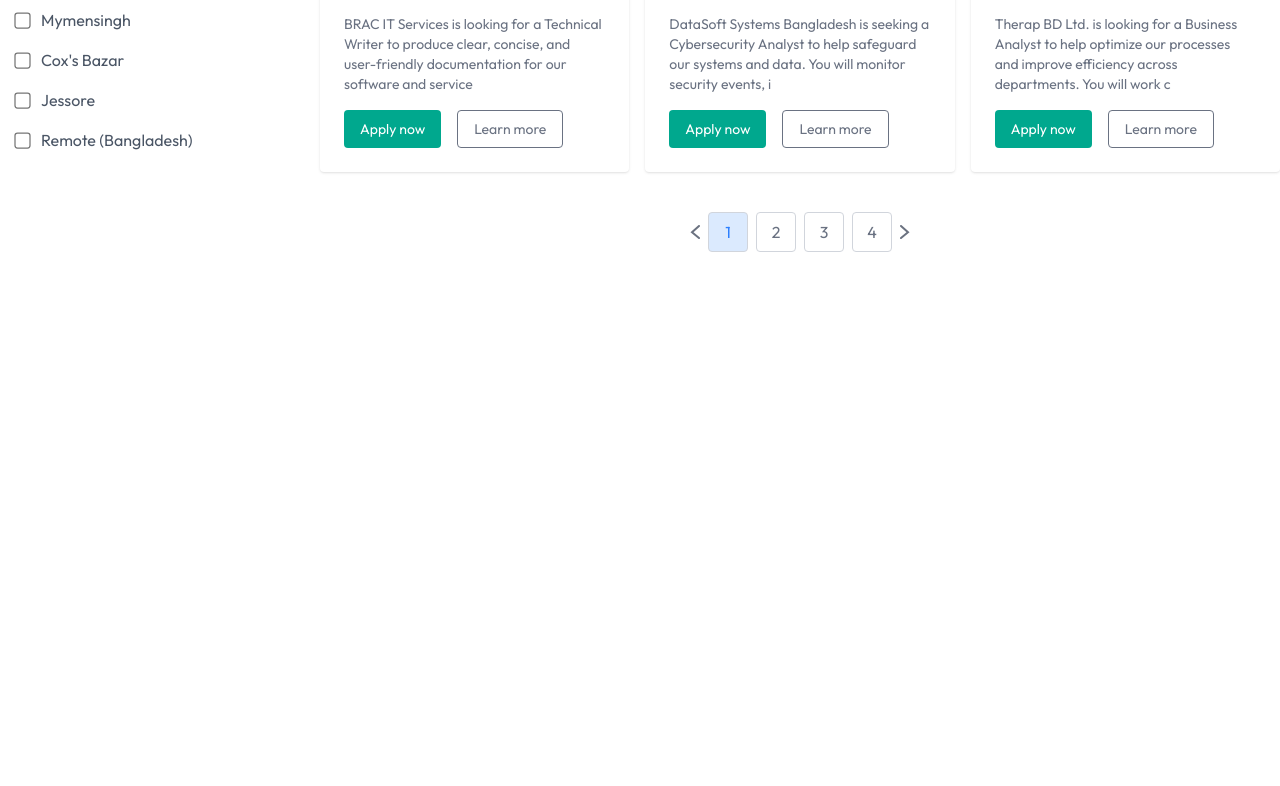
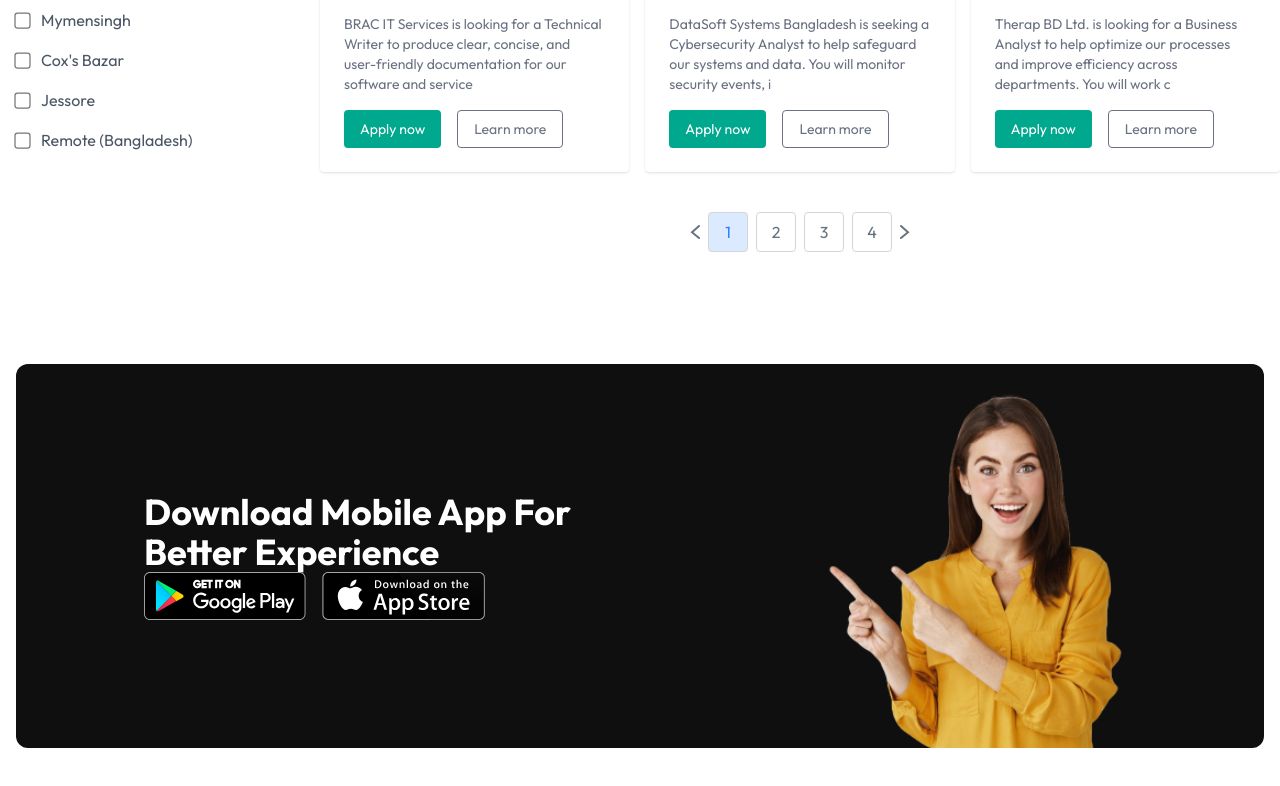
Before and after one commit to Shanjida-Islam138/ChakriLagbe-portal, a React (Vite) app: page / in a window 1280 px wide. Shown: the part 1774-2560 px from the top of the page. Before the commit the page ends 2058 px from the top, so only its background shows below. Built offline with nearby package versions, Linux system fonts and the light colour scheme; no server answers.

Commit message:
Added Appdownload Section

```diff
--- /dev/null
+++ b/src/components/AppDownload.jsx
@@ -0,0 +1,25 @@
+import React from "react"
+import { assets } from "../assets/assets"
+
+
+const AppDownload = () => {
+  return (
+    <div className="container px-4 2xl:px-20 mx-auto my-20">
+     <div className="relative bg-[#0F0F0F] p-12 sm:p-24 lg:p-32 rounded-xl">
+        <div>
+          <h1 className="text-2xl sm:text-4xl font-bold mv-8 max-w-md text-white">Download Mobile App For Better Experience</h1>
+          <div className="flex gap-4">
+            <a href="#" className="inline-block">
+              <img className="h-12" src={assets.play_store} alt="" />
+            </a>
+            <a href="#" className="inline-block">
+              <img className="h-12" src={assets.app_store} alt="" />
+            </a>
+          </div>
+        </div>
+        <img className="absolute w-80 right-0 bottom-0 mr-32 max-lg:hidden" src={assets.app_main_img} alt="" />
+      </div>
+      </div>
+      )
+}
+      export default AppDownload
--- a/src/pages/Home.jsx
+++ b/src/pages/Home.jsx
@@ -2,6 +2,7 @@
 import Navbar from "../components/Navbar"
 import Hero from "../components/Hero"
 import JobListing from "../components/JobListing"
+import AppDownload from "../components/AppDownload"
 
 const Home =() => {
   return (
@@ -9,6 +10,7 @@
       <Navbar />
       <Hero />
       <JobListing />
+      <AppDownload />
     </div>
   )
 }
```
